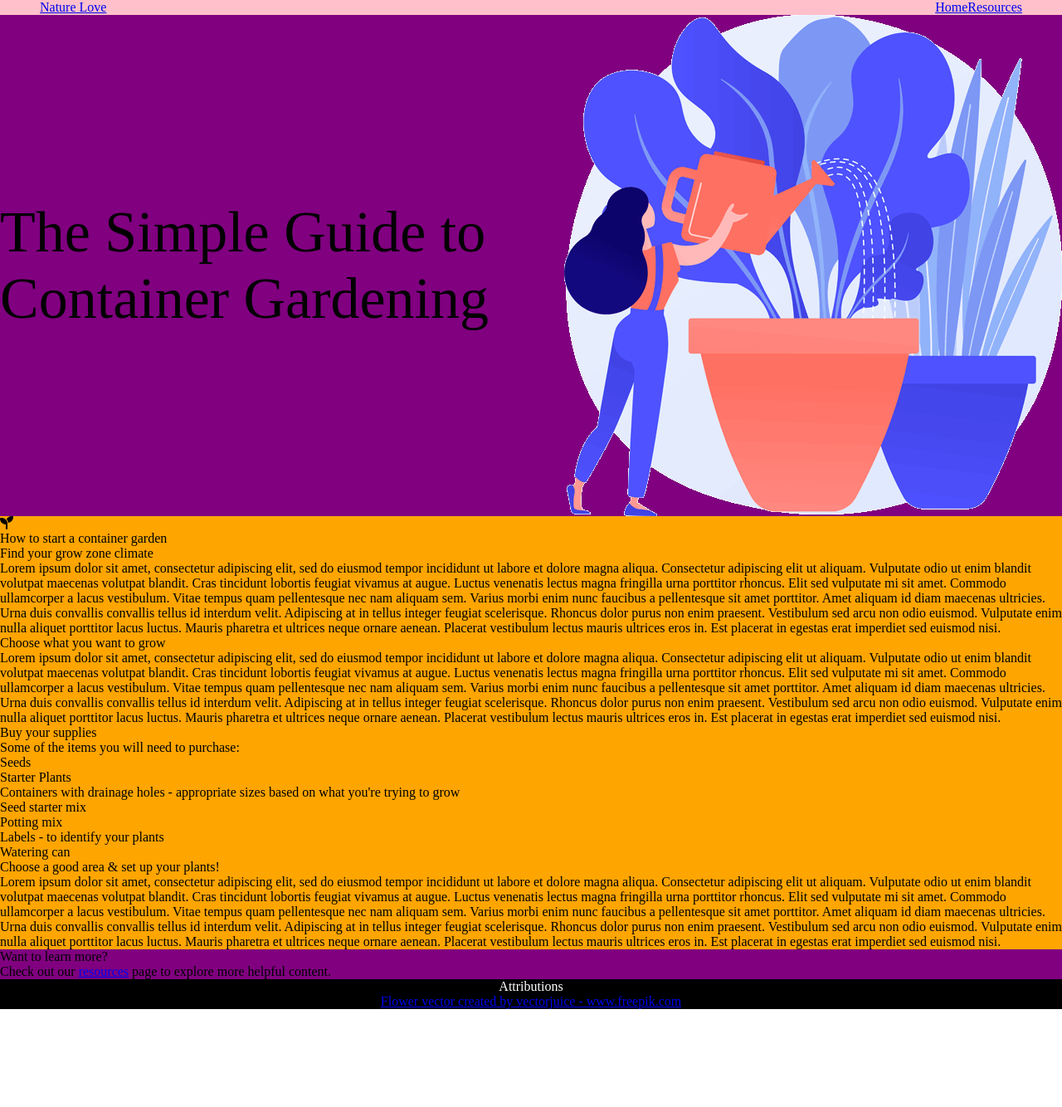
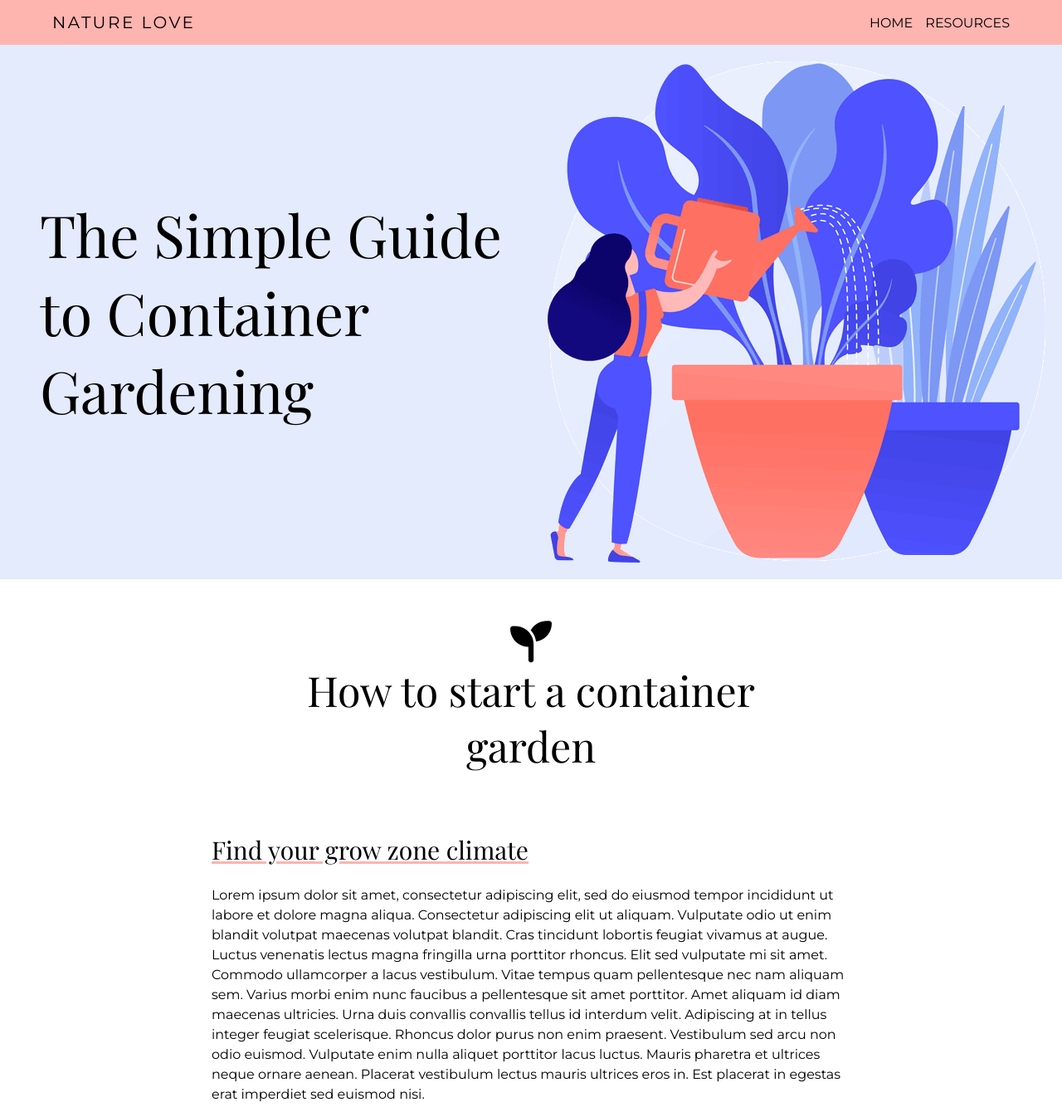
Before and after one commit to maelingmurphy/Container-Gardening-Site, a plain HTML site: page index.html in a window 1280 px wide. Shown: the top 1334 px of the page at 83% size. Before the commit the page ends 1216 px from the top, so only its background shows below. Drawn offline with nearby package versions, Linux system fonts and the light colour scheme.

Commit message:
Update CSS styling

```diff
--- a/style.css
+++ b/style.css
@@ -29,44 +29,151 @@ time, mark, audio, video {
     box-sizing: border-box;
 }
 
+body {
+    font-family: "Montserrat", sans-serif;
+}
+
+h1, h2, h3, h4 {
+    font-family: "Playfair Display", serif;
+}
+
+h1 {
+    font-size: 70px;
+}
+h2 {
+    font-size: 50px;
+}
+
+h3 {
+    font-size: 30px;
+}
+
+h4 {
+    font-size: 20px;
+}
+
 header {
     display: flex;
     justify-content: space-between;
-    background-color: pink;
+    background-color:#FEB4AF;
+    padding: 15px;
+    align-items: center;
 }
 
 #logo {
+    font-size: 20px;
+    text-transform: uppercase;
     padding-left: 3rem;
+    letter-spacing: 2.5px;
 }
+
+#logo a {
+    text-decoration: none;
+}
+
 
 nav ul {
     list-style-type: none;
     display: flex;
     padding-right: 3rem;
+    text-transform: uppercase;
+}
+
+nav ul a {
+    padding-left: 15px;
+    color: #000;
+    text-decoration: none;
+}
+
+nav ul a:hover, a:hover {
+    color: #76520e;
+}
+
+a:link {
+    color: #000;
+    text-decoration-color: #FE7062;
+}
+
+a:visited {
+    color: #000;
 }
 
 .hero {
     text-align: left;
-    background: purple;
+    background: #E4EBFD;
     display: flex;
     align-items: center;
 }
 
 .hero h1 {
-    font-size: 70px;
+    padding-left: 3rem;
+}
+
+img {
+    max-width: 100%;
+    height: auto;
+    padding: 20px;
+  }
+
+.fa-seedling {
+    font-size: 50px;
 }
 
 article {
-    background-color: orange;
+    background-color: #FFF;
+    max-width: 900px;
+    margin: 0px auto 80px;
+    padding: 0 65px;
+}
+
+.article-title {
+    text-align: center;
+    margin: 50px 50px 70px;
+}
+
+article h3 {
+    text-decoration: underline;
+    text-decoration-color: #FEB4AF;
+    margin-bottom: 20px;
+}
+
+.info-box {
+    margin: 30px 0;
+    line-height: 1.5;
+    list-style-position: outside;
+}
+
+.info-box ul {
+    margin: 16px 0 0 16px;
+
+
 }
 
 
 .learn-more {
-    background: purple;
+    background: #FEB4AF;
+    padding: 90px 30px;
+    text-align: center;
+}
+
+.learn-more h3 {
+    padding-bottom: 20px;
+}
+
+.learn-more a:hover {
+    color: #76520e;
 }
 
 footer {
-    background: #000;
-    color: #fff;
+    background: #FE7062;
+    color: #000;
     text-align: center;
+    padding: 20px;
+    line-height: 1.5;
 }
+
+
+footer a:link {
+    color: #000;
+    text-decoration: none;
+}
```
